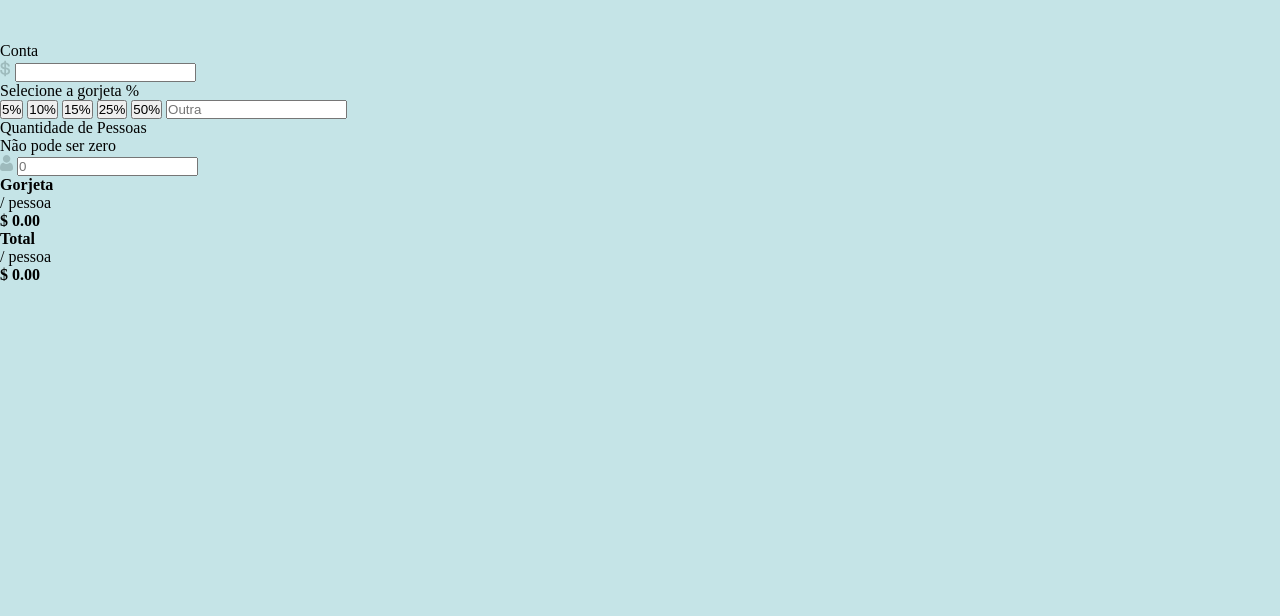
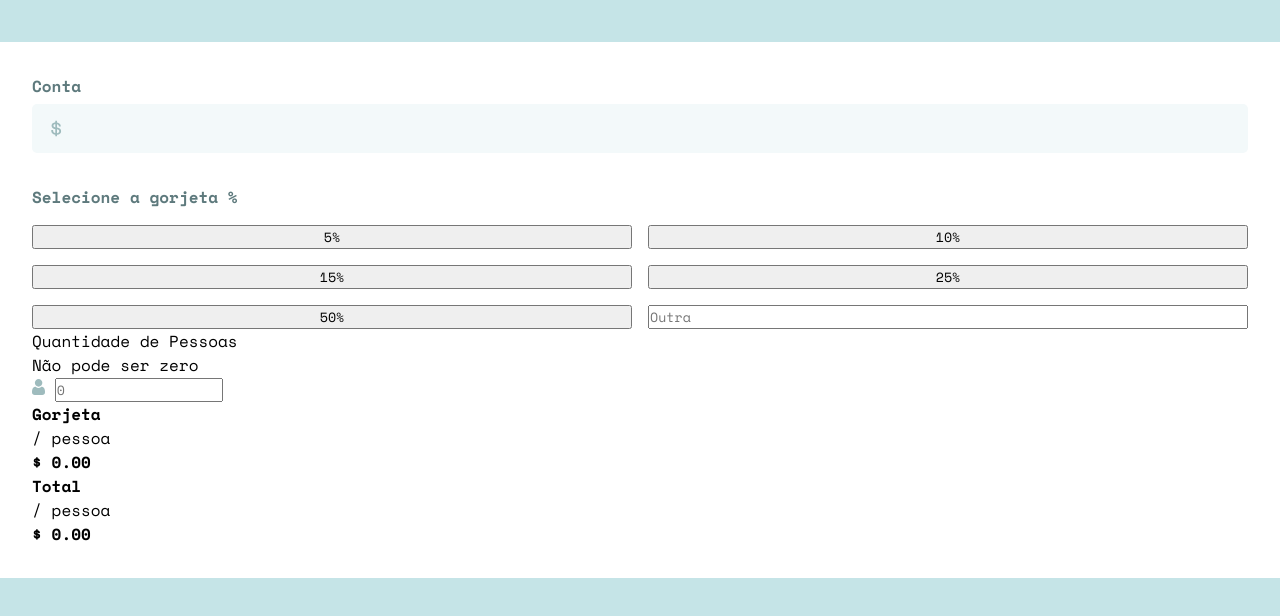
Before and after one commit to AnonSignal/calculadora-de-gorjeta, a plain HTML site: page index.html in a window 1280 px wide. Shown: the part 102-718 px from the top of the page. Drawn offline with nearby package versions, Linux system fonts and the light colour scheme.

Commit message:
segundo commit do css

```diff
--- a/index.html
+++ b/index.html
@@ -4,6 +4,9 @@
     <meta charset="UTF-8">
     <meta name="viewport" content="width=device-width, initial-scale=1.0">
     <link rel="stylesheet" href="style.css">
+    <link rel="preconnect" href="https://fonts.googleapis.com">
+    <link rel="preconnect" href="https://fonts.gstatic.com" crossorigin>
+    <link href="https://fonts.googleapis.com/css2?family=Space+Mono:ital,wght@0,400;0,700;1,400;1,700&display=swap" rel="stylesheet">
     <title>Calculadora de Gorjeta</title>
 </head>
 <body>
--- a/style.css
+++ b/style.css
@@ -2,6 +2,7 @@
     margin: 0;
     padding: 0;
     box-sizing: border-box;
+    font-family: "Space Mono" , serif;
 }
 
 :root{
@@ -26,3 +27,58 @@ header{
     justify-content: center;
     padding-block: 2.8rem;
 }
+
+main{
+    background-color: var(--white);
+    padding: 2rem;
+}
+
+.conta{
+    margin-bottom: 2rem;
+}
+
+.conta label,
+.gorjeta label{
+    color: var(--green-500);
+    font-weight: 700;
+}
+
+.conta div{
+    margin-top: 0.4rem;
+    background-color: var(--green-100);
+    padding: 0.4rem 1.2rem;
+    display: flex;
+    align-items: center;
+    justify-content: space-between;
+    border-radius: 0.3125rem;
+}
+
+.conta input{
+    border: none;
+    text-align: right;
+    width: 100%;
+    background: none;
+    font-size: 1.5rem;
+    font-weight: 700;
+    color: var(--green-800);
+    outline: none;
+}
+
+.conta input::placeholder{
+    color: var(--green-300);
+}
+
+.conta:has(input:focus) div{
+    outline: 2px solid var(--light-green);
+}
+
+.gorjeta div{
+    margin-top: 1rem;
+    display: grid;
+    grid-template-columns: 1fr 1fr;
+    gap: 1rem;
+}
+
+.gorjeta #outra{
+    width: 100%;
+}
```
